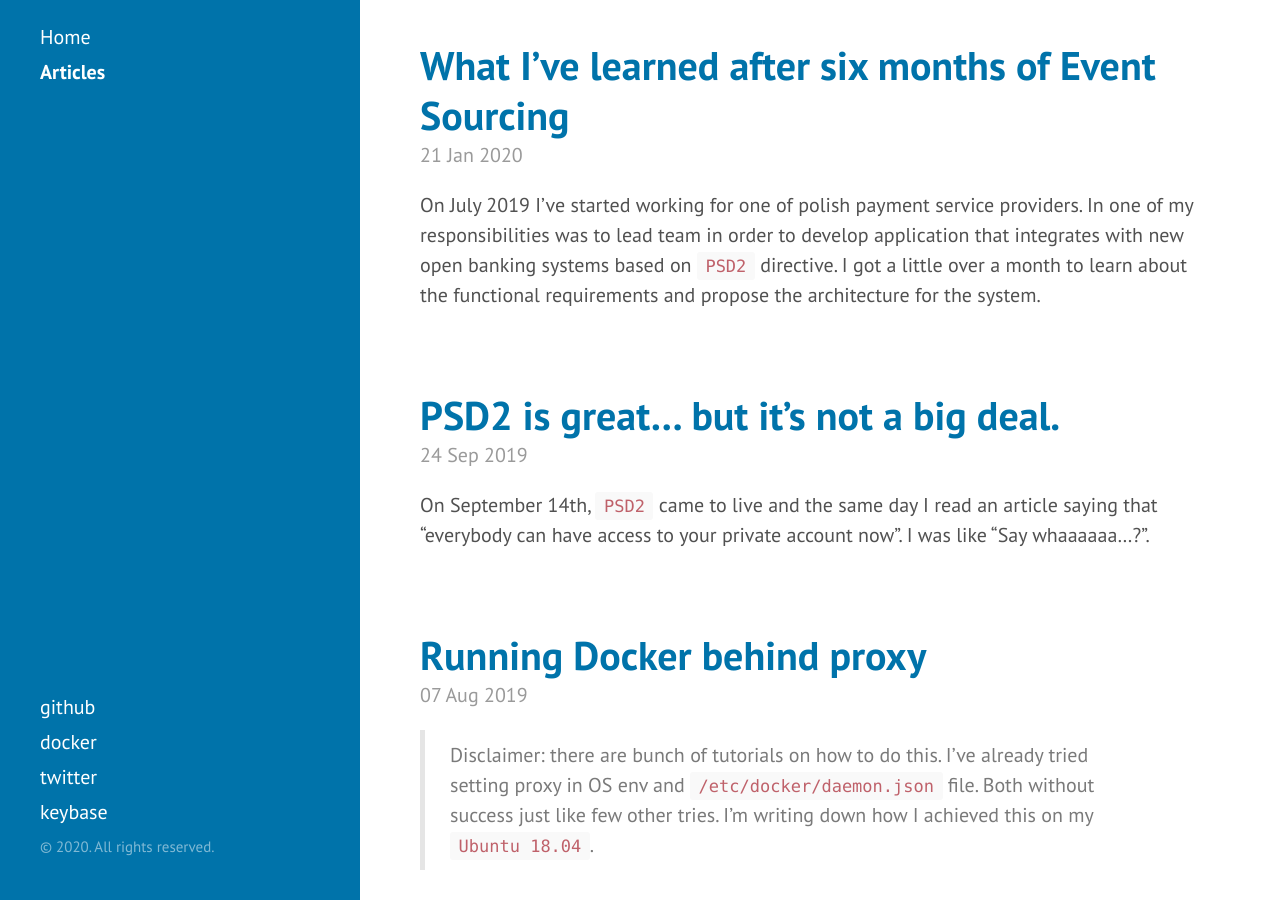
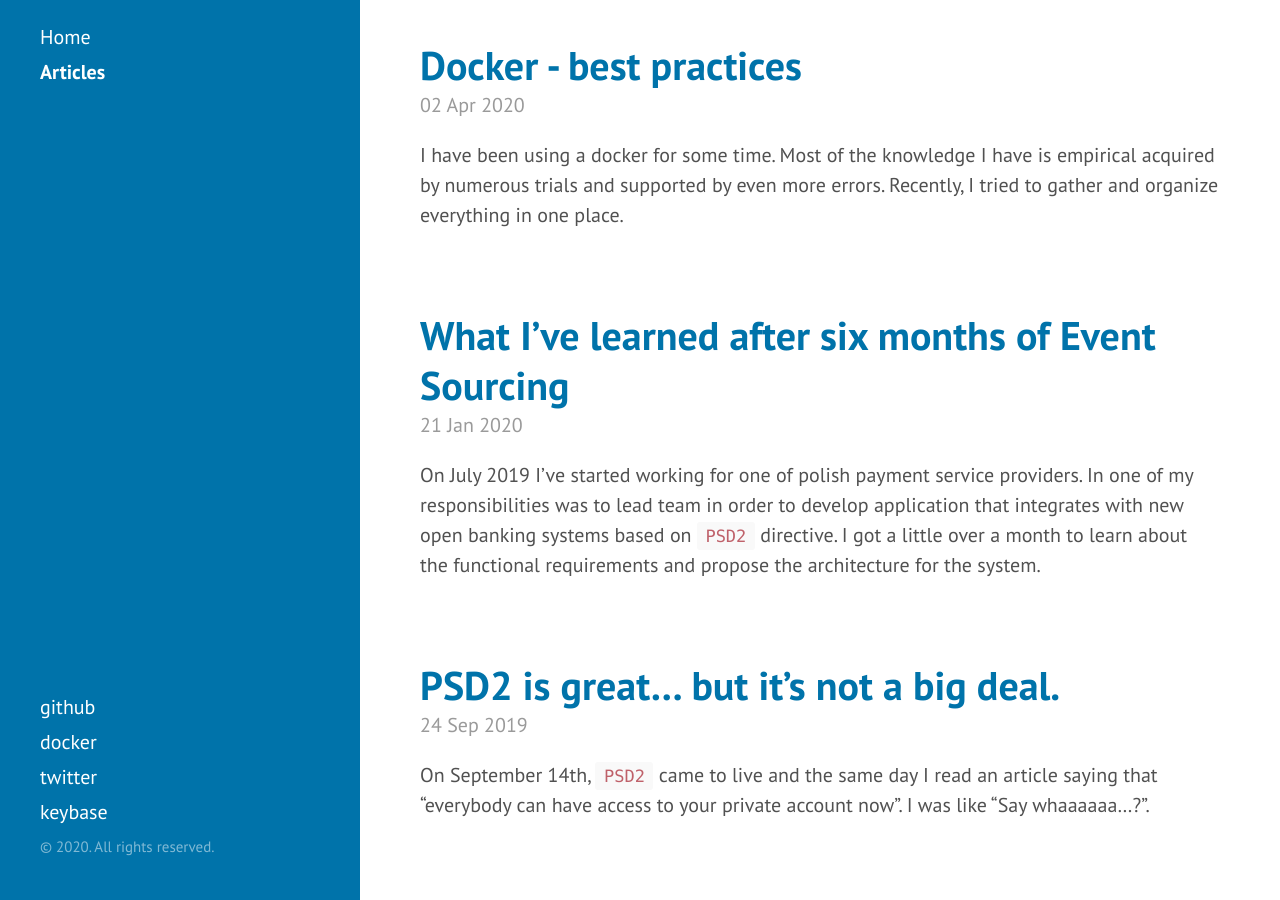
Before and after one commit to unixslayer/unixslayer.github.io, a Jekyll site: the page built from articles.html, in a window 1280 px wide and 900 px high. Built offline with Jekyll 4.4.1, drawn with Linux system fonts in a browser that asks for light colours; some of the changed lines change nothing that is shown.

Commit message:
docker best practices post some additions in content display dependencies update

````diff
--- a/_config.yml
+++ b/_config.yml
@@ -1,6 +1,5 @@
 # Dependencies
 markdown: kramdown
-highlighter: rouge
 plugins:
   - jekyll-paginate
   - jekyll-gist
--- a/_includes/head.html
+++ b/_includes/head.html
@@ -2,7 +2,8 @@
   <link href="http://gmpg.org/xfn/11" rel="profile">
   <meta http-equiv="X-UA-Compatible" content="IE=edge">
   <meta http-equiv="content-type" content="text/html; charset=utf-8">
-  <meta name="description" content="{{ site.description }}">
+  {% if page.title == "Home" %}<meta name="description" content="{{ site.title }} &middot; {{ site.tagline }}">{% else %}<meta name="description" content="{{ page.title }} &middot; {{ site.title }}">{% endif %}
+  <meta name="keywords" content="{% for tag in page.tags %}{{ tag }}, {% endfor %}">
 
   <!-- Enable responsiveness on mobile devices-->
   <meta name="viewport" content="width=device-width, initial-scale=1.0, maximum-scale=1">
--- a/_layouts/default.html
+++ b/_layouts/default.html
@@ -11,4 +11,15 @@
       {{ content }}
     </div>
   </body>
+  <script>
+    (function() {
+      function strikethrough(){
+        document.body.innerHTML = document.body.innerHTML.replace(
+          /\~\~(.+?)\~\~/gim,
+          '<del>$1</del>'
+        );
+      }
+      strikethrough();
+    })();
+  </script>
 </html>
--- /dev/null
+++ b/_posts/2020-04-02-docker-best-practices.markdown
@@ -0,0 +1,309 @@
+---
+title: Docker - best practices
+layout: post
+date: 2020-04-02
+categories: [Developer workshop]
+tags: [docker, best practices, howto, build, tag]
+---
+
+I have been using a docker for some time. Most of the knowledge I have is empirical acquired by numerous trials and supported by even more errors. Recently, I tried to gather and organize everything in one place.
+
+## Keep your build context clean
+
+When you run `docker build .` command, docker runs in a context of directory you provided. This way every operation you describe in `Dockerfile` will be executed in context of that directory but first docker will send build context to Docker daemon. The smaller context will be, the less time and memory will be consumed for build. If, for some reason, you can't have context directory separated you should have file called `.dockerignore` placed in context root. `.dockerignore` works just like `.gitignore` file. Any file/directory that is not required for our application to run should be specified in `.dockerignore`.
+
+## Keep your instructions in right order
+
+While building, docker creates layers. You know... onions have layers, ogres have layers... also Docker image has layers. Instructions like `RUN`, `COPY` and `ADD` creates so called intermediate layers (or intermediate images) which are cacheable until something changes for that layer. Let's take following example into consideration:
+
+```dockerfile
+FROM php:apache
+
+WORKDIR /app
+
+COPY . .
+
+RUN apt-get -y update
+RUN apt-get -y install curl ca-certificates gnupg2 git
+RUN apt-get -y install postgresql-client-11 librabbitmq-dev libgmp-dev libpq-dev
+RUN curl -sS https://getcomposer.org/installer | php -- --install-dir=/usr/local/bin --filename=composer
+
+RUN composer install
+
+EXPOSE 8080
+
+CMD ["/usr/sbin/apache2ctl", "-DFOREGROUND"]
+```
+
+In above example we are copying whole code into an image at very beginning whitch is a bad practice. Layer that is created by COPY instruction will be invalidated every time we change content of any file. Which happens quite often. When that layer gets invalidated, every layer that was created after will be invalidated too. So putting something that can change more often at the top of file will make our image to be build from scratch every time. What we can do is to put frequently changing stuff as late as possible, e.g. what changes less often than code itself are dependencies. That way we can install them at the start and copy rest of code almost at the end:
+
+```dockerfile
+FROM php:apache
+
+WORKDIR /app
+
+~~COPY . .~~
+
+RUN apt-get -y update
+RUN apt-get -y install curl ca-certificates gnupg2 git
+RUN apt-get -y install postgresql-client-11 librabbitmq-dev libgmp-dev libpq-dev
+RUN curl -sS https://getcomposer.org/installer | php -- --install-dir=/usr/local/bin --filename=composer
+
+COPY composer.json ./
+COPY composer.lock ./
+
+RUN composer install
+
+COPY . .
+
+EXPOSE 8080
+
+CMD ["/usr/sbin/apache2ctl", "-DFOREGROUND"]
+```
+
+## Be more specific when copy
+
+Copying our code into image we should specify only those files that are crucial for application to run. This will make final image even smaller.
+
+```dockerfile
+FROM php:apache
+
+WORKDIR /app
+
+RUN apt-get -y update
+RUN apt-get -y install curl ca-certificates gnupg2 git
+RUN apt-get -y install postgresql-client-11 librabbitmq-dev libgmp-dev libpq-dev
+RUN curl -sS https://getcomposer.org/installer | php -- --install-dir=/usr/local/bin --filename=composer
+
+COPY composer.json ./
+COPY composer.lock ./
+
+RUN composer install
+
+COPY src ./
+
+EXPOSE 8080
+
+CMD ["/usr/sbin/apache2ctl", "-DFOREGROUND"]
+```
+
+## Combine your RUN commands
+
+If you have many RUN instructions one under another, you can join them using `&&` sign. This will result as single intermediate layer with all those commands. This can be useful if you update the repository before installing dependencies. By doing these operations separately, Docker can cache repository update, but not package installation itself. If for some reason the required package is unavailable during building, the building process will fail.
+
+```dockerfile
+FROM php:apache
+
+WORKDIR /app
+
+~~RUN apt-get -y update~~
+~~RUN apt-get -y install curl ca-certificates gnupg2 git~~
+~~RUN apt-get -y install postgresql-client-11 librabbitmq-dev libgmp-dev libpq-dev~~
+RUN apt-get -y update && apt-get -y install \
+        curl \
+        ca-certificates \
+        gnupg2 \
+        git \
+        postgresql-client-11 \
+        librabbitmq-dev \
+        libgmp-dev \
+        libpq-dev
+
+RUN curl -sS https://getcomposer.org/installer | php -- --install-dir=/usr/local/bin --filename=composer
+
+COPY composer.json ./
+COPY composer.lock ./
+
+RUN composer install
+
+COPY src ./
+
+EXPOSE 8080
+
+CMD ["/usr/sbin/apache2ctl", "-DFOREGROUND"]
+```
+
+## Stick to alphabetical order
+
+This is simple purist practice. If you have a lot of dependencies to install, keeping them in alphabetical order will make it more readable for other developers and let you avoid repetitions.
+
+```dockerfile
+FROM php:apache
+
+WORKDIR /app
+
+RUN apt-get -y update && apt-get -y install \
+        ~~curl \ ~~
+        ~~ca-certificates \ ~~
+        ~~gnupg2 \ ~~
+        ~~postgresql-client-11 \ ~~
+        ~~librabbitmq-dev \ ~~
+        ~~libgmp-dev \ ~~
+        ~~libpq-dev~~
+        ca-certificates \
+        curl \
+        git \
+        gnupg2 \
+        libgmp-dev \
+        libpq-dev \
+        librabbitmq-dev \
+        postgresql-client-11
+
+RUN curl -sS https://getcomposer.org/installer | php -- --install-dir=/usr/local/bin --filename=composer
+
+COPY composer.json ./
+COPY composer.lock ./
+
+RUN composer install
+
+COPY src ./
+
+EXPOSE 8080
+
+CMD ["/usr/sbin/apache2ctl", "-DFOREGROUND"]
+```
+
+## Are you realy gonna need those extra dependencies?
+
+Just like you will copy only code that is required for application to run, you should install only those dependencies that are realy required. By default if package has some recommended dependencies, package manager will install them by default. Only required packages should installed. This can be sagnificant for image size and building time.
+
+```dockerfile
+FROM php:apache
+
+WORKDIR /app
+
+~~RUN apt-get -y update && apt-get -y install \ ~~
+RUN apt-get -y update && apt-get -y --no-install-recommends install \
+        ca-certificates \
+        curl \
+        git \
+        gnupg2 \
+        libgmp-dev \
+        libpq-dev \
+        librabbitmq-dev \
+        postgresql-client-11
+
+RUN curl -sS https://getcomposer.org/installer | php -- --install-dir=/usr/local/bin --filename=composer
+
+COPY composer.json ./
+COPY composer.lock ./
+
+RUN composer install
+
+COPY src ./
+
+EXPOSE 8080
+
+CMD ["/usr/sbin/apache2ctl", "-DFOREGROUND"]
+```
+
+## You are your own garbage collector
+
+Installing dependencies will make package manager to cache the local repository of retrieved package files. This cache will stay on image layer. Again to keep final image as small as possible, you can clear unnecessary cache.
+
+```dockerfile
+FROM php:apache
+
+WORKDIR /app
+
+RUN apt-get -y update && apt-get -y --no-install-recommends install \
+        ca-certificates \
+        curl \
+        git \
+        gnupg2 \
+        libgmp-dev \
+        libpq-dev \
+        librabbitmq-dev \
+        postgresql-client-11 \
+    && apt-get clean
+
+RUN curl -sS https://getcomposer.org/installer | php -- --install-dir=/usr/local/bin --filename=composer
+
+COPY composer.json ./
+COPY composer.lock ./
+
+RUN composer install && composer clear-cache
+
+COPY src ./
+
+EXPOSE 8080
+
+CMD ["/usr/sbin/apache2ctl", "-DFOREGROUND"]
+```
+
+## Use specific version of base image
+
+Using `latest` version of base image is strongly not recomended. This is because `latest` doesn't tell you exactly which version is required for application to run and most of the time links to latest stable version. Considering that there can be some sagnificant differences between each versions you should always specify which version to use. Just to be safe. Upgrade should always be done deliberately and with caution.
+
+```dockerfile
+~~FROM php:apache~~
+FROM php:7.4.4-apache
+
+WORKDIR /app
+
+RUN apt-get -y update && apt-get -y --no-install-recommends install \
+        ca-certificates \
+        curl \
+        git \
+        gnupg2 \
+        libgmp-dev \
+        libpq-dev \
+        librabbitmq-dev \
+        postgresql-client-11 \
+    && apt-get clean
+
+RUN curl -sS https://getcomposer.org/installer | php -- --install-dir=/usr/local/bin --filename=composer
+
+COPY composer.json ./
+COPY composer.lock ./
+
+RUN composer install && composer clear-cache
+
+COPY src ./
+
+EXPOSE 8080
+
+CMD ["/usr/sbin/apache2ctl", "-DFOREGROUND"]
+```
+
+## Choose smallest base image possible
+
+Many base images comes in lighter versions (`-alpine`, `-slim`, etc.). They defer in preinstalled set of dependencies. It is up to you which version will be used as your base image. Depending on final result, you will end up with image build on top of full-sized image or build one `FROM scratch`.
+
+## Separate responsibilities
+
+Another good practice is that your container should be as ephemeral as as possible. That means that you should be able to stop, destroy, rebuild and start your container without any unnecessary changes in application. You will accomplish that by defining image as [one process only](https://12factor.net/processes) like API, console or some processing worker. This will make horizontal scaling easier and running containers in this stateless manner let you reuse them more efficiency.
+
+## Multi-stage build
+
+Multi-stage build involves the use of more complex base images containing dependencies required to build the application, but not necessarily to run it. An application built in this way in a larger, base image will become an artifact used in building the final image. This will reduce the number of layers and dependencies of the final image, which will drastically reduce its final size.
+
+```dockerfile
+FROM composer:1.9.3 as build
+
+COPY composer.json composer.json
+COPY composer.lock composer.lock
+
+RUN composer install --ignore-platform-reqs --prefer-dist --optimize-autoloader --no-suggest --no-scripts
+
+FROM php:7.4.4-apache
+
+WORKDIR /app
+
+RUN apt-get -y update && apt-get -y --no-install-recommends install \
+        ca-certificates \
+        curl \
+        gnupg2 \
+        libgmp-dev \
+        libpq-dev \
+        librabbitmq-dev \
+        postgresql-client-11 \
+    && apt-get clean
+
+COPY --from=build /app/vendor /app/vendor
+COPY src ./
+
+EXPOSE 8080
+
+CMD ["/usr/sbin/apache2ctl", "-DFOREGROUND"]
+```
````
Also changed, not shown: Gemfile.lock, _drafts/2020-03-31-event-modeling-101.markdown (added).
